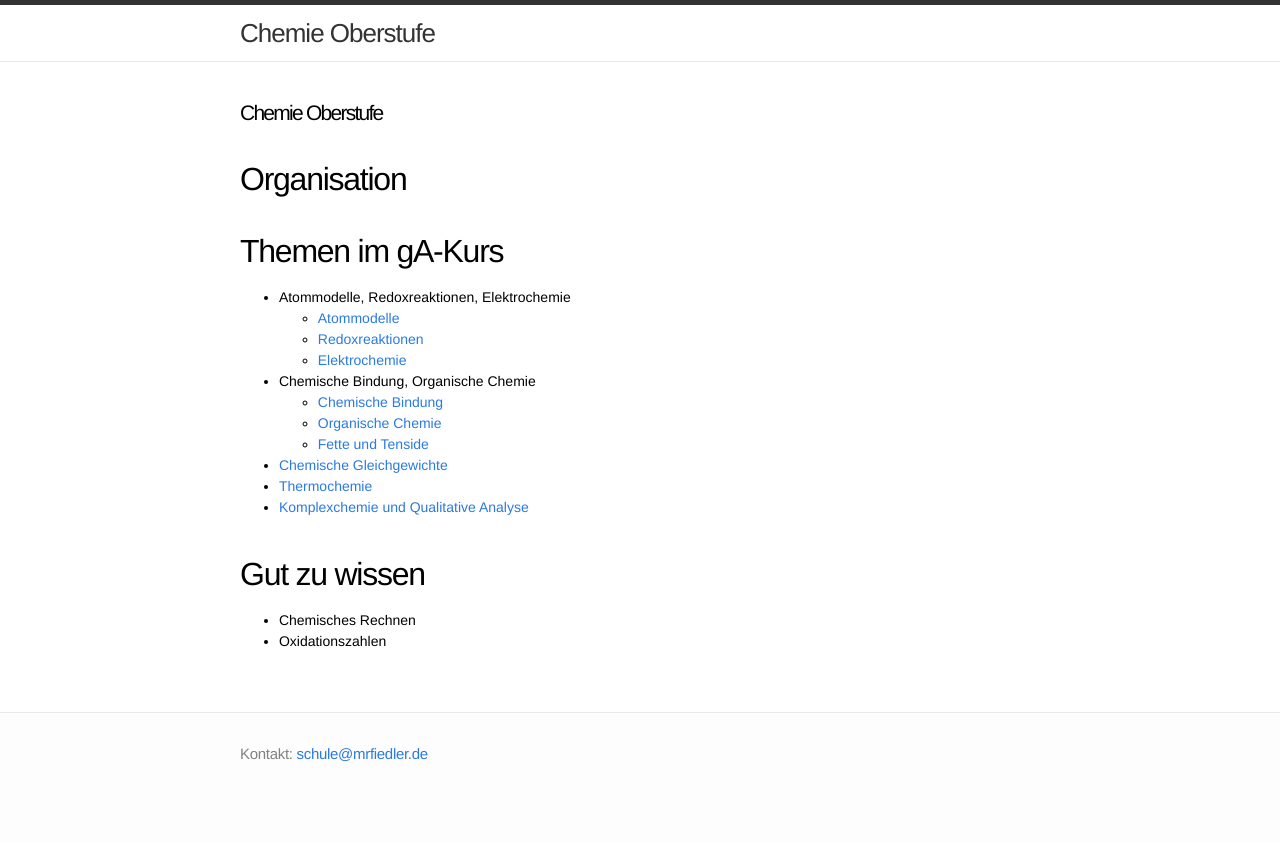
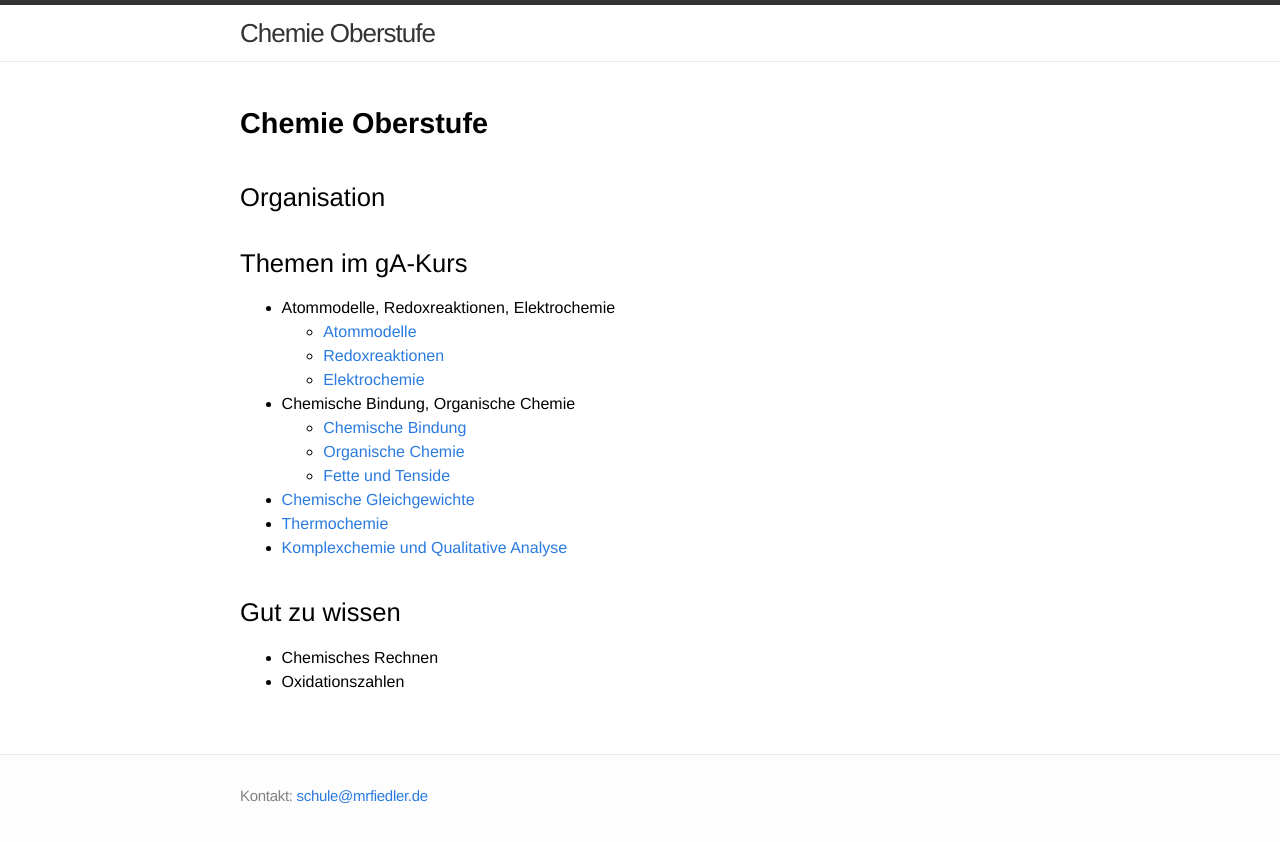
Before and after one commit to chemie-oberstufe/chemie-oberstufe.github.io, a Jekyll site: the page built from index.md, in a window 1280 px wide. Shown: the top 842 px of the page. Built offline with Jekyll 4.4.1, drawn with Linux system fonts in a browser that asks for light colours.

Commit message:
font size

```diff
--- a/css/main.css
+++ b/css/main.css
@@ -10,7 +10,7 @@ html, body { height: 100%; }
 
 body {
   font-family: Helvetica, Arial, sans-serif;
-  font-size: 14px;
+  font-size: 16px;
   line-height: 1.5;
   /* font-weight: 300; */
   background-color: #fdfdfd;
@@ -173,10 +173,7 @@ strong {
 .post-header { margin: 10px 0 30px; }
 
 .post-header h1 {
-  font-size: 150%;
-  letter-spacing: -1.75px;
-  line-height: 1;
-  font-weight: 300;
+  font-size: 180%;
 }
 
 .post-header .meta {
@@ -202,18 +199,11 @@ strong {
 }
 
 .post-content h2 {
-  font-size: 32px;
-  letter-spacing: -1.25px;
+  font-size: 160%;
 }
 
 .post-content h3 {
-  font-size: 26px;
-  letter-spacing: -1px;
-}
-
-.post-content h4 {
-  font-size: 20px;
-  letter-spacing: -1px;
+  font-size: 140%;
 }
 
 .post-content blockquote {
```
